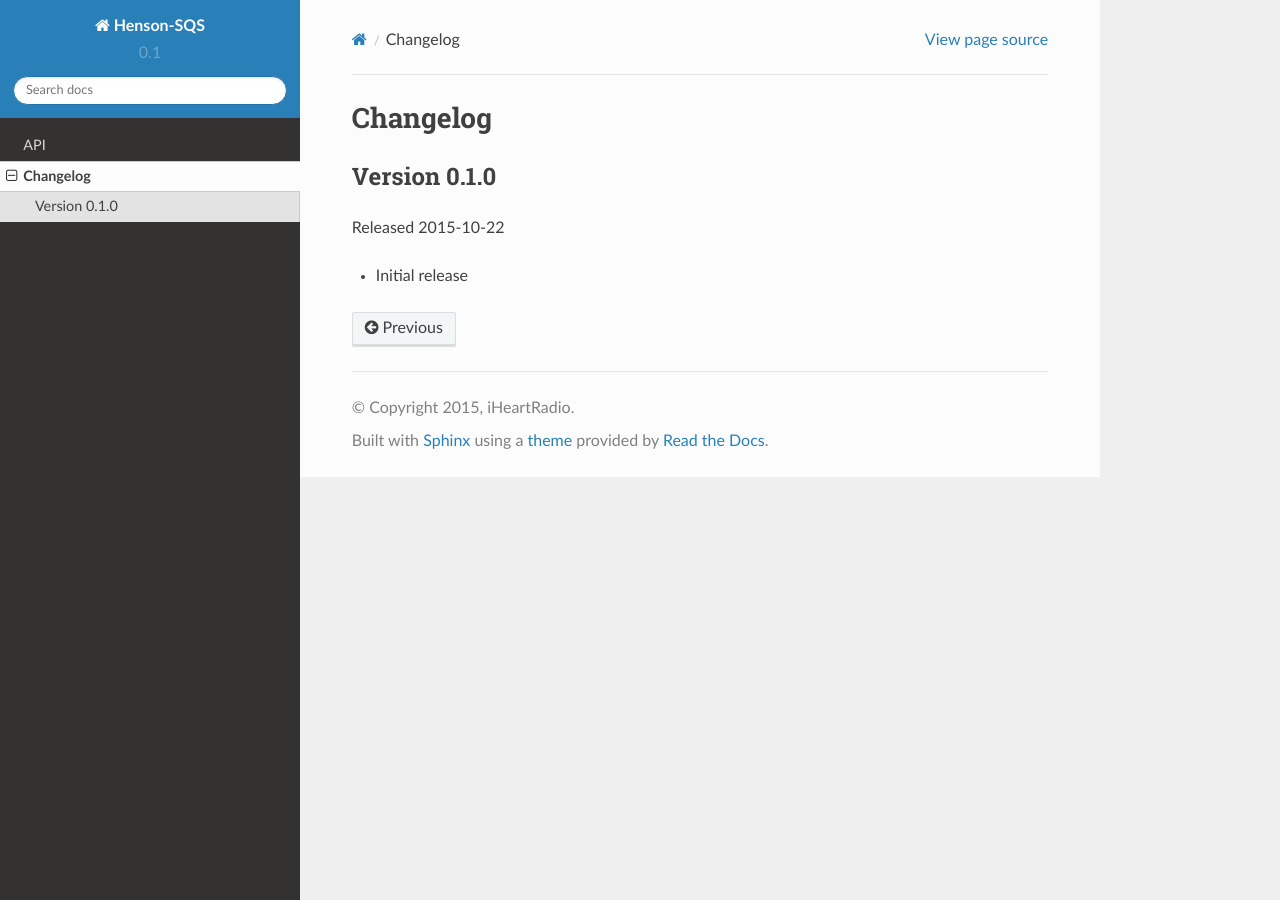
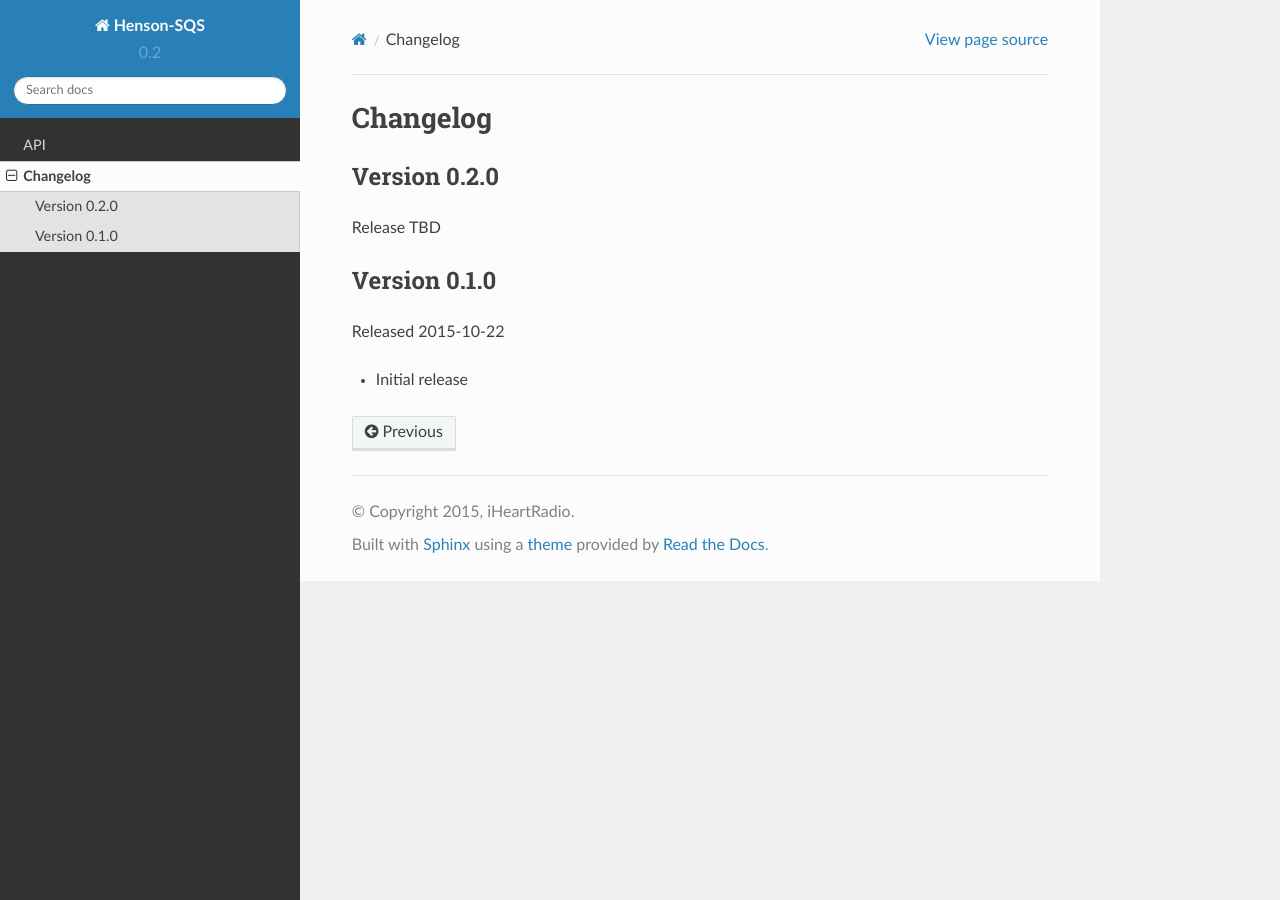
Before and after one commit to iheartradio/Henson-SQS, a Sphinx documentation site: the page built from docs/changes.rst, in a window 1280 px wide. Built offline with Sphinx 7.4.7 and the Read the Docs theme 2.0.0, drawn with Linux system fonts in a browser that asks for light colours.

Commit message:
Bump version 0.2.0

```diff
--- a/docs/changes.rst
+++ b/docs/changes.rst
@@ -1,6 +1,12 @@
 =========
 Changelog
 =========
+
+Version 0.2.0
+=============
+
+Release TBD
+
 
 Version 0.1.0
 =============
--- a/setup.py
+++ b/setup.py
@@ -2,7 +2,7 @@
 
 setup(
     name='Henson-SQS',
-    version='0.1.0',
+    version='0.2.0',
     packages=find_packages(exclude=['tests']),
     install_requires=[
         'boto3>=1.1.1',
```
